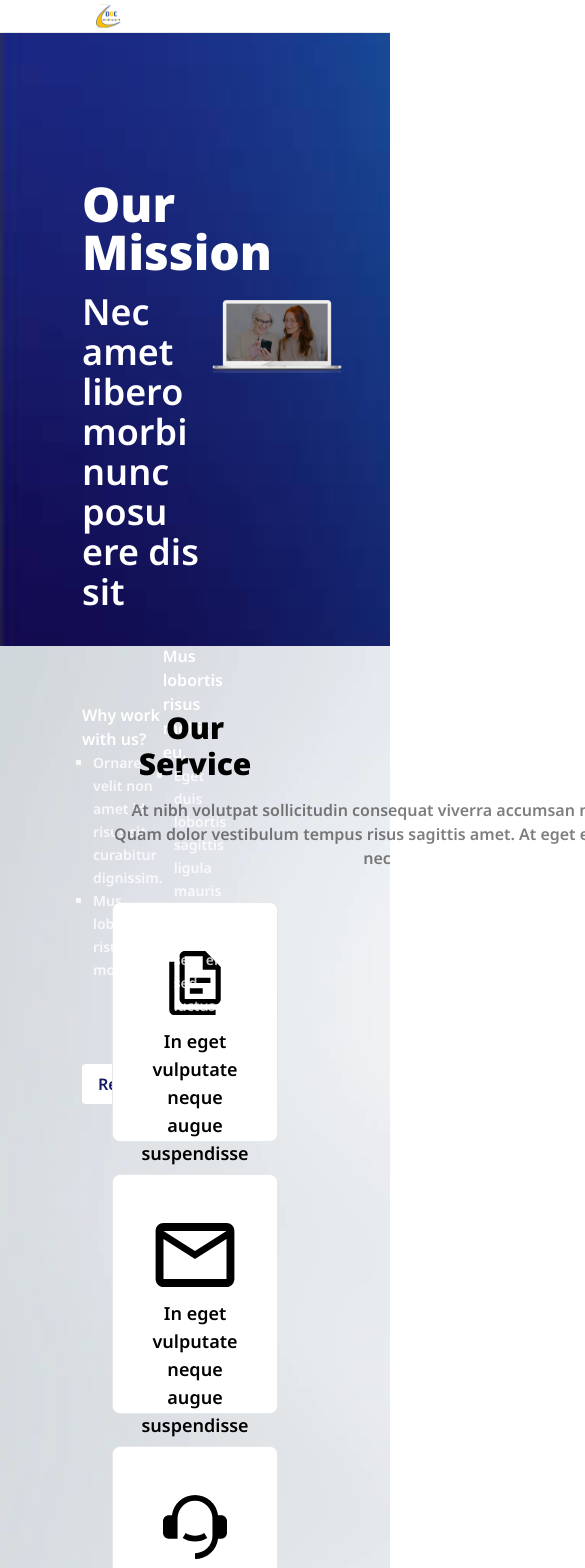
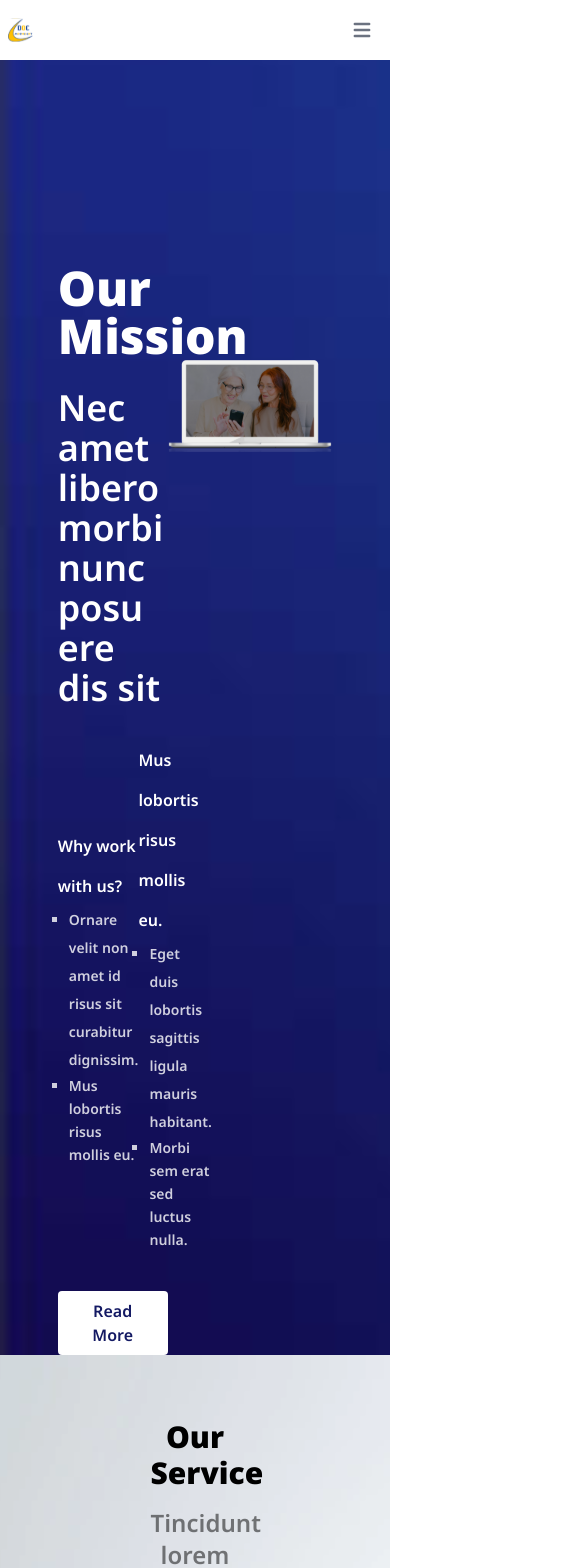
Before and after one commit to Rao-Ahmar/moon-light, a Next.js app: page / in a window 390 px wide. Shown: the top 1568 px of the page, 585 px wide, since content can reach past the window. Built offline with nearby package versions, Linux system fonts and the light colour scheme.

Commit message:
Code added for responsiveness

```diff
--- a/components/Footer.tsx
+++ b/components/Footer.tsx
@@ -1,4 +1,4 @@
-function Footer() {
+const Footer = () => {
   return (
     <footer className="footer text-center lg:text-left">
       <div className="footer_container p-6">
--- a/components/Navbar.tsx
+++ b/components/Navbar.tsx
@@ -1,29 +1,66 @@
 import Next from './next.svg';
 
-function Navbar() {
+const Navbar = () => {
   return (
-    <nav className="bg-white px-24 sm:px-5.125 py-1 dark:bg-gray-900 fixed w-full z-20 top-0 left-0 border-b border-gray-200 dark:border-gray-600">
+    // <nav className="bg-white px-24 sm:px-5.125 py-1 dark:bg-gray-900 fixed w-full z-20 top-0 left-0 border-b border-gray-200 dark:border-gray-600">
+    //   <div className="container flex flex-wrap items-center justify-between mx-auto">
+    //     <a href="https://flowbite.com/" className="flex items-center">
+    //       <img src="/images/logo.svg" className="h-6 mr-3 sm:h-9" alt="Flowbite Logo" />
+    //     </a>
+    //     <button data-collapse-toggle="navbar-default" type="button" className="inline-flex items-center p-2 ml-3 text-sm text-gray-500 rounded-lg md:hidden hover:bg-gray-100 focus:outline-none focus:ring-2 focus:ring-gray-200 dark:text-gray-400 dark:hover:bg-gray-700 dark:focus:ring-gray-600" aria-controls="navbar-default" aria-expanded="false">
+    //       <span className="sr-only">Open main menu</span>
+    //       <svg className="w-6 h-6" aria-hidden="true" fill="currentColor" viewBox="0 0 20 20" xmlns="http://www.w3.org/2000/svg"><path fill-rule="evenodd" d="M3 5a1 1 0 011-1h12a1 1 0 110 2H4a1 1 0 01-1-1zM3 10a1 1 0 011-1h12a1 1 0 110 2H4a1 1 0 01-1-1zM3 15a1 1 0 011-1h12a1 1 0 110 2H4a1 1 0 01-1-1z" clip-rule="evenodd"></path></svg>
+    //     </button>
+    //     <div className="items-center justify-between hidden w-full md:flex md:w-auto" id="navbar-default">
+    //       <ul className="flex flex-col p-4 mt-4 border items-center border-gray-100 rounded-lg bg-gray-50 md:flex-row md:space-x-8 md:mt-0 md:text-sm md:font-medium md:border-0 md:bg-white dark:bg-gray-800 md:dark:bg-gray-900 dark:border-gray-700">
+    //         <li>
+    //         <a href="#" className="block py-2 pl-3 pr-4 text-gray-700 rounded hover:bg-gray-100 md:hover:bg-transparent md:hover:text-blue-700 md:p-0 md:dark:hover:text-white dark:text-gray-400 dark:hover:bg-gray-700 dark:hover:text-white md:dark:hover:bg-transparent dark:border-gray-700">OUR MISSION</a>
+    //         </li>
+    //         <li>
+    //           <a href="#" className="block py-2 pl-3 pr-4 text-gray-700 rounded hover:bg-gray-100 md:hover:bg-transparent md:hover:text-blue-700 md:p-0 md:dark:hover:text-white dark:text-gray-400 dark:hover:bg-gray-700 dark:hover:text-white md:dark:hover:bg-transparent dark:border-gray-700">OUR SERVICE</a>
+    //         </li>
+    //         <li>
+    //         <a href="#" className="block py-2 pl-3 pr-4 text-gray-700 rounded hover:bg-gray-100 md:hover:bg-transparent md:hover:text-blue-700 md:p-0 md:dark:hover:text-white dark:text-gray-400 dark:hover:bg-gray-700 dark:hover:text-white md:dark:hover:bg-transparent dark:border-gray-700">SIGN UP</a>
+    //         </li>
+    //         <li>
+    //           <a href="#" className="block py-2 pl-3 pr-4 text-gray-700 rounded hover:bg-gray-100 md:hover:bg-transparent md:hover:text-blue-700 md:p-0 md:dark:hover:text-white dark:text-gray-400 dark:hover:bg-gray-700 dark:hover:text-white md:dark:hover:bg-transparent dark:border-gray-700">ABOUT US</a>
+    //         </li>
+    //         <li>
+    //           <a href="#" className="block py-2 pl-3 pr-4 text-gray-700 rounded hover:bg-gray-100 md:hover:bg-transparent md:hover:text-blue-700 md:p-0 md:dark:hover:text-white dark:text-gray-400 dark:hover:bg-gray-700 dark:hover:text-white md:dark:hover:bg-transparent dark:border-gray-700">CONTACT US</a>
+    //         </li>
+    //         <li>
+    //           <a type="button" className="block py-2 pl-3 pr-4 text-white bg-gradient-to-r from-blue-500 via-blue-600 to-blue-700 hover:bg-gradient-to-br focus:ring-4 focus:outline-none focus:ring-blue-300 dark:focus:ring-blue-800">Login</a>
+    //         </li>
+    //       </ul>
+    //     </div>
+    //   </div>
+    // </nav>
+
+    <nav className="bg-white border-gray-200 px-2 sm:px-4 py-2.5 rounded dark:bg-gray-900">
       <div className="container flex flex-wrap items-center justify-between mx-auto">
         <a href="https://flowbite.com/" className="flex items-center">
             <img src="/images/logo.svg" className="h-6 mr-3 sm:h-9" alt="Flowbite Logo" />
         </a>
-      <div className="flex md:order-2">
-      <div className="items-center justify-between hidden w-full md:flex md:w-auto md:order-1" id="navbar-sticky">
-        <ul className="flex flex-col p-4 mt-4 border items-center border-gray-100 rounded-lg bg-gray-50 md:flex-row md:space-x-8 md:mt-0 md:text-sm md:font-medium md:border-0 md:bg-white dark:bg-gray-800 md:dark:bg-gray-900 dark:border-gray-700">
+        <button data-collapse-toggle="navbar-default" type="button" className="inline-flex items-center p-2 ml-3 text-sm text-gray-500 rounded-lg md:hidden hover:bg-gray-100 focus:outline-none focus:ring-2 focus:ring-gray-200 dark:text-gray-400 dark:hover:bg-gray-700 dark:focus:ring-gray-600" aria-controls="navbar-default" aria-expanded="false">
+          <span className="sr-only">Open main menu</span>
+          <svg className="w-6 h-6" aria-hidden="true" fill="currentColor" viewBox="0 0 20 20" xmlns="http://www.w3.org/2000/svg"><path fill-rule="evenodd" d="M3 5a1 1 0 011-1h12a1 1 0 110 2H4a1 1 0 01-1-1zM3 10a1 1 0 011-1h12a1 1 0 110 2H4a1 1 0 01-1-1zM3 15a1 1 0 011-1h12a1 1 0 110 2H4a1 1 0 01-1-1z" clip-rule="evenodd"></path></svg>
+        </button>
+        <div className="hidden w-full md:block md:w-auto" id="navbar-default">
+          <ul className="flex flex-col p-4 mt-4 border border-gray-100 rounded-lg bg-gray-50 md:flex-row md:space-x-8 md:mt-0 md:text-sm md:font-medium md:border-0 md:bg-white dark:bg-gray-800 md:dark:bg-gray-900 dark:border-gray-700">
             <li>
-          <a href="#" className="block py-2 pl-3 pr-4 text-gray-700 rounded hover:bg-gray-100 md:hover:bg-transparent md:hover:text-blue-700 md:p-0 md:dark:hover:text-white dark:text-gray-400 dark:hover:bg-gray-700 dark:hover:text-white md:dark:hover:bg-transparent dark:border-gray-700">OUR MISSION</a>
+              <a href="#" className="block py-2 pl-3 pr-4 text-white bg-blue-700 rounded md:bg-transparent md:text-blue-700 md:p-0 dark:text-white">Home</a>
             </li>
             <li>
-            <a href="#" className="block py-2 pl-3 pr-4 text-gray-700 rounded hover:bg-gray-100 md:hover:bg-transparent md:hover:text-blue-700 md:p-0 md:dark:hover:text-white dark:text-gray-400 dark:hover:bg-gray-700 dark:hover:text-white md:dark:hover:bg-transparent dark:border-gray-700">OUR SERVICE</a>
+              <a href="#" className="block py-2 pl-3 pr-4 text-gray-700 rounded hover:bg-gray-100 md:hover:bg-transparent md:border-0 md:hover:text-blue-700 md:p-0 dark:text-gray-400 md:dark:hover:text-white dark:hover:bg-gray-700 dark:hover:text-white md:dark:hover:bg-transparent">About</a>
             </li>
             <li>
-          <a href="#" className="block py-2 pl-3 pr-4 text-gray-700 rounded hover:bg-gray-100 md:hover:bg-transparent md:hover:text-blue-700 md:p-0 md:dark:hover:text-white dark:text-gray-400 dark:hover:bg-gray-700 dark:hover:text-white md:dark:hover:bg-transparent dark:border-gray-700">SIGN UP</a>
+              <a href="#" className="block py-2 pl-3 pr-4 text-gray-700 rounded hover:bg-gray-100 md:hover:bg-transparent md:border-0 md:hover:text-blue-700 md:p-0 dark:text-gray-400 md:dark:hover:text-white dark:hover:bg-gray-700 dark:hover:text-white md:dark:hover:bg-transparent">Services</a>
             </li>
             <li>
-            <a href="#" className="block py-2 pl-3 pr-4 text-gray-700 rounded hover:bg-gray-100 md:hover:bg-transparent md:hover:text-blue-700 md:p-0 md:dark:hover:text-white dark:text-gray-400 dark:hover:bg-gray-700 dark:hover:text-white md:dark:hover:bg-transparent dark:border-gray-700">ABOUT US</a>
+              <a href="#" className="block py-2 pl-3 pr-4 text-gray-700 rounded hover:bg-gray-100 md:hover:bg-transparent md:border-0 md:hover:text-blue-700 md:p-0 dark:text-gray-400 md:dark:hover:text-white dark:hover:bg-gray-700 dark:hover:text-white md:dark:hover:bg-transparent">Pricing</a>
             </li>
             <li>
-            <a href="#" className="block py-2 pl-3 pr-4 text-gray-700 rounded hover:bg-gray-100 md:hover:bg-transparent md:hover:text-blue-700 md:p-0 md:dark:hover:text-white dark:text-gray-400 dark:hover:bg-gray-700 dark:hover:text-white md:dark:hover:bg-transparent dark:border-gray-700">CONTACT US</a>
+              <a href="#" className="block py-2 pl-3 pr-4 text-gray-700 rounded hover:bg-gray-100 md:hover:bg-transparent md:border-0 md:hover:text-blue-700 md:p-0 dark:text-gray-400 md:dark:hover:text-white dark:hover:bg-gray-700 dark:hover:text-white md:dark:hover:bg-transparent">Contact</a>
             </li>
             <li>
               <a type="button" className="block py-2 pl-3 pr-4 text-white bg-gradient-to-r from-blue-500 via-blue-600 to-blue-700 hover:bg-gradient-to-br focus:ring-4 focus:outline-none focus:ring-blue-300 dark:focus:ring-blue-800">Login</a>
@@ -31,8 +68,8 @@ function Navbar() {
           </ul>
         </div>
       </div>
-      </div>
     </nav>
+
   )
 }
 
--- a/components/Service.tsx
+++ b/components/Service.tsx
@@ -1,74 +1,74 @@
-function Service() {
+const Service = () => {
   return (
     <section className="service">
-      <div className="mx-auto max-w-screen-xl px-28 py-16 sm:px-6 lg:px-28">
-        <div className="mx-auto max-w-lg text-center">
+      <div className="mx-auto w-11/12 px-28 py-16 sm:px-6 lg:px-28">
+        <div className="mx-auto w-8/12 text-center">
           <h2 className="text-3xl font-bold sm:text-4xl text-color:black">Our Service</h2>
 
-          <p className="mt-4 text-color:black opacity-50 para-text">
-            At nibh volutpat sollicitudin consequat viverra accumsan nunc. Quam dolor vestibulum tempus risus sagittis amet. At eget egestas nec
+          <p className="mt-4 text-2xl text-color:black opacity-50 w-full">
+          Tincidunt lorem lectus malesuada leo mattis in. Volutpat tristique lorem gravida ornare. Tincidunt elit aliquet consectetur convallis semper duis. Aliquet id
           </p>
         </div>
 
         <div className="mt-8 grid grid-cols-1 gap-8 md:grid-cols-2 lg:grid-cols-3">
           <div
-            className="block bg-white rounded-lg border p-4 w-auto h-60 transition hover:border-pink-500/10 hover:shadow-blue-500/10"
+            className="block bg-white rounded-lg border p-4 w-auto h-72 transition hover:border-pink-500/10 hover:shadow-blue-500/10"
           >
             <img src="/images/Vector (1).svg"
-            className="mx-auto h-24 w-24 pt-8"
+            className="mx-auto h-28 w-28 pt-8"
             />
-            <p className="justify-center text-lg flex text-black text-center py-3">
+            <p className="justify-center text-xl flex text-black text-center py-5">
               In eget vulputate neque <br/> augue suspendisse
             </p>
           </div>
 
           <div
-            className="block bg-white rounded-lg border p-4 w-auto h-60 transition hover:border-pink-500/10 hover:shadow-blue-500/10"
+            className="block bg-white rounded-lg border p-4 w-auto h-72 transition hover:border-pink-500/10 hover:shadow-blue-500/10"
           >
             <img src="/images/mail.svg"
-            className="mx-auto h-24 w-24 pt-8"
+            className="mx-auto h-28 w-28 pt-8"
             />
-            <p className="text-lg flex text-black text-center justify-center py-3">
+            <p className="text-lg flex text-black text-center justify-center py-5">
               In eget vulputate neque <br/> augue suspendisse
             </p>
           </div>
           <div
-            className="block bg-white rounded-lg border p-4 w-auto h-60 transition hover:border-pink-500/10 hover:shadow-blue-500/10"
+            className="block bg-white rounded-lg border p-4 w-auto h-72 transition hover:border-pink-500/10 hover:shadow-blue-500/10"
           >
             <img src="/images/headset.svg"
-            className="mx-auto h-24 w-24 pt-8"
+            className="mx-auto h-28 w-28 pt-8"
             />
-            <p className="text-lg flex text-black text-center justify-center py-3">
+            <p className="text-lg flex text-black text-center justify-center py-5">
               In eget vulputate neque <br/> augue suspendisse
             </p>
           </div>
           <div
-            className="block bg-white rounded-lg border p-4 w-auto h-60 transition hover:border-pink-500/10 hover:shadow-blue-500/10"
+            className="block bg-white rounded-lg border p-4 w-auto h-72 transition hover:border-pink-500/10 hover:shadow-blue-500/10"
           >
             <img src="/images/Vector (1).svg"
-            className="mx-auto h-24 w-24 pt-8"
+            className="mx-auto h-28 w-28 pt-8"
             />
-            <p className="text-lg flex text-black text-center justify-center py-3">
+            <p className="text-lg flex text-black text-center justify-center py-5">
               In eget vulputate neque <br/> augue suspendisse
             </p>
           </div>
           <div
-            className="block bg-white rounded-lg border p-4 w-auto h-60 transition hover:border-pink-500/10 hover:shadow-blue-500/10"
+            className="block bg-white rounded-lg border p-4 w-auto h-72 transition hover:border-pink-500/10 hover:shadow-blue-500/10"
           >
             <img src="/images/Vector (1).svg"
-            className="mx-auto h-24 w-24 pt-8"
+            className="mx-auto h-28 w-28 pt-8"
             />
-            <p className="text-lg flex text-black text-center justify-center py-3">
+            <p className="text-lg flex text-black text-center justify-center py-5">
               In eget vulputate neque <br/> augue suspendisse
             </p>
           </div>
           <div
-            className="block bg-white rounded-lg border p-4 w-auto h-60 transition hover:border-pink-500/10 hover:shadow-blue-500/10"
+            className="block bg-white rounded-lg border p-4 w-auto h-72 transition hover:border-pink-500/10 hover:shadow-blue-500/10"
           >
             <img src="/images/Vector (1).svg"
-            className="mx-auto h-24 w-24 pt-8"
+            className="mx-auto h-28 w-28 pt-8"
             />
-            <p className="text-lg flex text-black text-center justify-center py-3">
+            <p className="text-lg flex text-black text-center justify-center py-5">
               In eget vulputate neque <br/> augue suspendisse
             </p>
           </div>
--- a/components/UnSplash.tsx
+++ b/components/UnSplash.tsx
@@ -1,42 +1,42 @@
-function UnSplash() {
+const UnSplash = () => {
   return (
-    <>
-      <div className="unsplash flex px-12">
-        <div className="pt-10 w-3/6">
+    <section className="unsplash min-h-fit bg-cover">
+      <div className="unsplash-container flex px-12 m-auto">
+        <div className="pt-16 w-2/5">
           <div>
             <div>
               <h2 className="text-5xl font-bold">Our Mission</h2>
-              <h4 className="text-4xl font-medium pt-4">Nec amet libero morbi nunc
+              <h4 className="text-4xl leading-10 font-medium pt-7">Nec amet libero morbi nunc
               <br/> posu ere dis sit </h4>
             </div>
             <div className="flex items-center max-w-lg justify-between pt-8">
               <div>
-                <p>Why work with us?</p>
+                <p className="leading-10">Why work with us?</p>
                 <ul className="mission">
-                  <li>Ornare velit non amet id risus sit <br/>curabitur dignissim.</li>
-                  <li>Mus lobortis risus mollis eu.</li>
+                  <li className="leading-7">Ornare velit non amet id risus sit <br/>curabitur dignissim.</li>
+                  <li >Mus lobortis risus mollis eu.</li>
                 </ul>
               </div>
               <div>
-                <p >Mus lobortis risus mollis eu.</p>
+                <p className="leading-10">Mus lobortis risus mollis eu.</p>
                 <ul className="mission">
-                  <li>Eget duis lobortis sagittis ligula <br/>mauris habitant.</li>
+                  <li className="leading-7">Eget duis lobortis sagittis ligula <br/>mauris habitant.</li>
                   <li>Morbi sem erat sed luctus nulla.</li>
                 </ul>
               </div>
             </div>
           </div>
-          <div className="pt-6">
-          <button className="bg-white btn-color font-bold py-2 px-4 rounded">
-            Read More
-          </button>
+          <div className="pt-10">
+            <button className="bg-white btn-color font-bold py-2 px-4 rounded">
+              Read More
+            </button>
           </div>
         </div>
         <div className="video_bg1 mt-4 pt-36 h-2/3">
           <img className="w-full" src="images/video_bg1.svg"/>
         </div>
       </div>
-    </>
+    </section>
   )
 }
 
--- a/styles/globals.css
+++ b/styles/globals.css
@@ -21,15 +21,17 @@ h2 {
 }
 .unsplash {
   background-image: url('/images/bg1.svg');
-  height: 646px;
   padding-top: 140px;
-  padding-left: 82px;
-  width: 100%;
+  background-repeat: no-repeat;
   color: #FFFFFF;
 }
 
+.unsplash-container {
+  width: 95%;
+}
+
 .video_bg1 {
-  width: 66.667%;
+  width: 60%;
 }
 
 ul.mission {
@@ -52,6 +54,7 @@ ul.mission {
   background-image: url('/images/demo_bg.svg');
   min-height: 1120px;
   color: #FFFFFF;
+  background-size: cover;
   padding-top: 70px;
 }
 
@@ -88,26 +91,29 @@ ul.mission {
   height: 373px;
 }
 .video-img {
-  width: 650px;
-  height: 400px;
+  margin: 0 auto;
+  width: 1600px;
+  height: 517px;
 }
 .About {
   background-image: url('/images/about_us.svg');
   min-height: fit-content;
+  width: 100%;
+  background-size: cover;
 }
-.para-text {
-  width: 530px;
-}
+
 .about-card-text {
   width: 280px;
 }
 .map {
-  width: 500px;
+  width: 568px;
   height: 446px;
 }
 .footer {
   background-image: url("/images/footer.svg");
   min-height: 400px;
+  background-repeat: no-repeat;
+  background-size: cover;
   width: 100%;
 }
 .footer_container {
```
Also changed, not shown: components/About.tsx (+10 -10 lines), components/Contact.tsx (+11 -11 lines), components/Demo.tsx (+7 -13 lines), 2 other files (tests, documents, lock files or other folders). Lines whose indentation alone changed are shown as unchanged.
